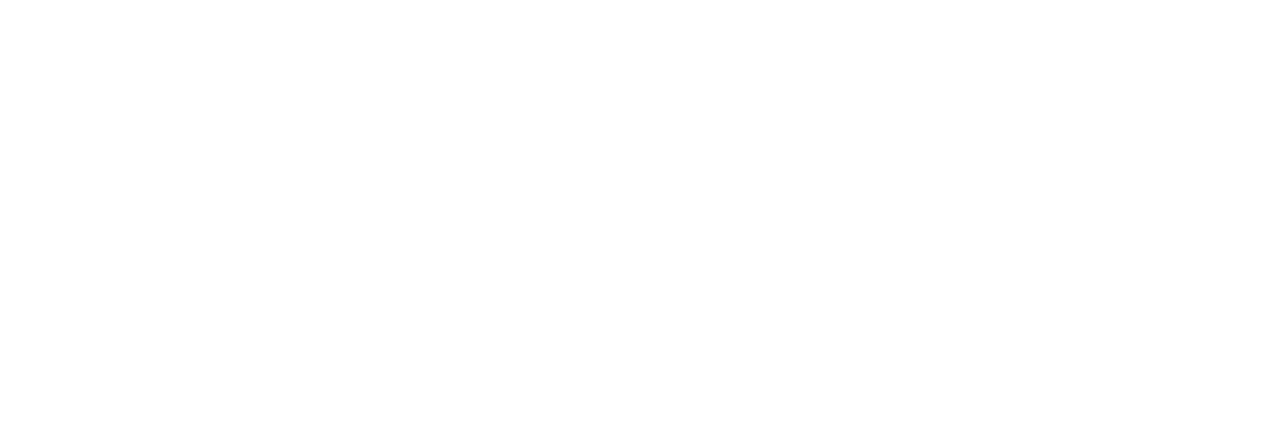
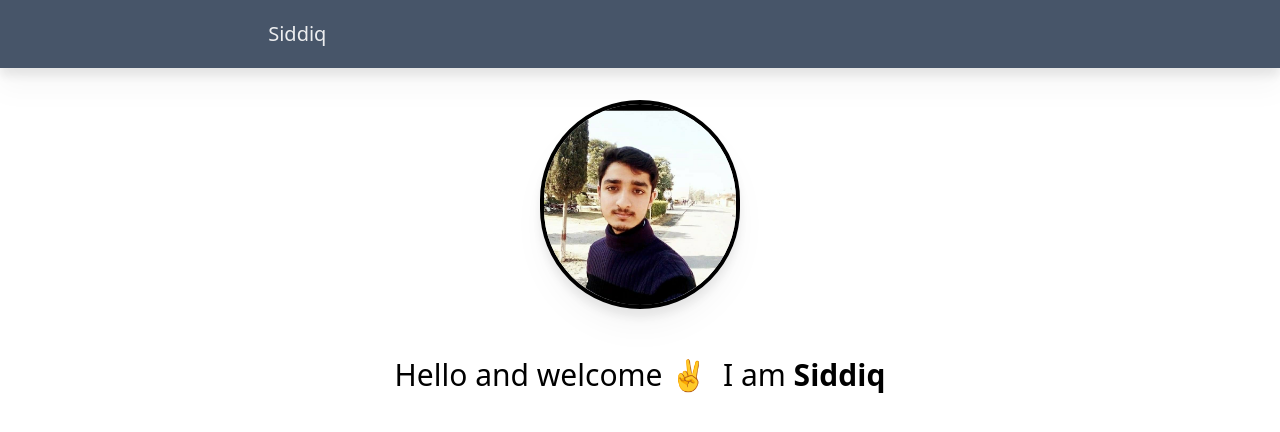
Before and after one commit to msiddiq1400/Nextjs_Blog, a Next.js app: page / in a window 1280 px wide. Shown: the top 432 px of the page. Built offline with nearby package versions, Linux system fonts and the light colour scheme.

Commit message:
profile added

```diff
--- /dev/null
+++ b/app/components/MyProfilePic.tsx
@@ -0,0 +1,17 @@
+import Image from "next/image";
+
+export default function MyProfilePic() {
+  return (
+    <section className="w-full mx-auto">
+        <Image
+              className="border-4 border-black dark:border-slate-500
+                         drop-shadow-xl shadow-black rounded-full mx-auto mt-8"
+            src='/images/profile.jpg'
+            alt='Profile Picture'
+            width={200}
+            height={200}
+            priority={true}
+        />
+    </section>
+  )
+}
--- /dev/null
+++ b/app/components/Navbar.tsx
@@ -0,0 +1,16 @@
+import Link from "next/link";
+
+export default function Navbar() {
+  return (
+    <nav className="bg-slate-600 p-4 sticky top-0 drop-shadow-xl z-10">
+        <div className="prose prose-xl mx-auto flex justify-between flex-col sm:flex-row">
+            <Link
+                href='/'
+                className="text-white/90 no-underline hover:text-white"
+            >
+                Siddiq
+            </Link>
+        </div>
+    </nav>
+  )
+}
--- a/app/layout.tsx
+++ b/app/layout.tsx
@@ -1,3 +1,5 @@
+import MyProfilePic from './components/MyProfilePic'
+import Navbar from './components/Navbar'
 import './globals.css'
 
 export const metadata = {
@@ -12,7 +14,11 @@
 }) {
   return (
     <html lang="en">
-      <body>{children}</body>
+      <body className="dark:bg-slate-800">
+        <Navbar />
+        <MyProfilePic />
+        {children}
+      </body>
     </html>
   )
 }
--- a/app/page.tsx
+++ b/app/page.tsx
@@ -1,7 +1,14 @@
+import MyProfilePic from "./components/MyProfilePic";
+
 export default function Home() {
   return (
-    <main>
-
+    <main className="px-6 mx-auto">
+      <p className="mt-12 mb-12 text-3xl text-center dark:text-white">
+        Hello and welcome ✌️ &nbsp;
+        <span className="whitespace-nowrap">
+          I am <span className="font-bold">Siddiq</span>
+        </span>
+      </p>
     </main>
   )
 }
```
Also changed, not shown: public/images/profile.jpg (added).
